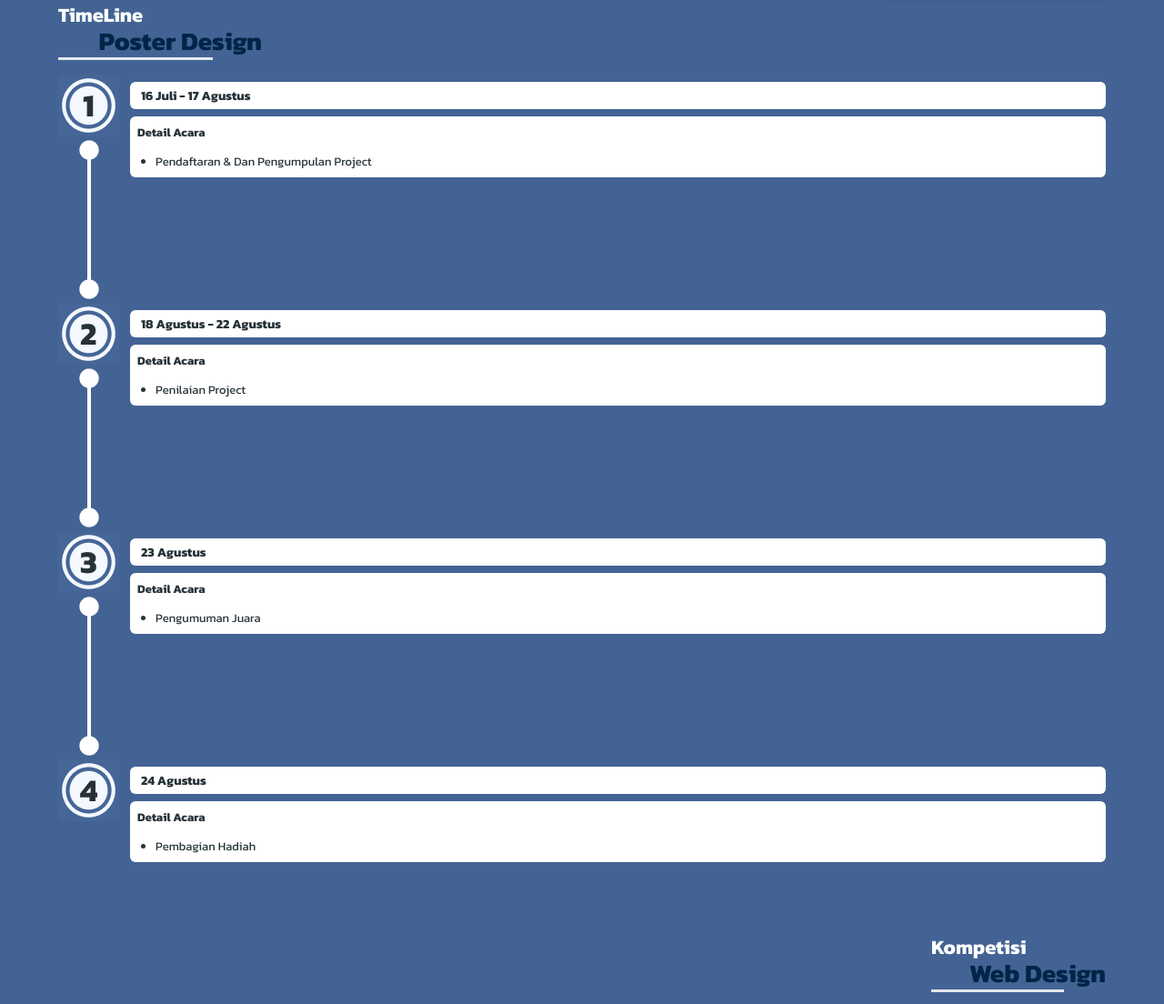
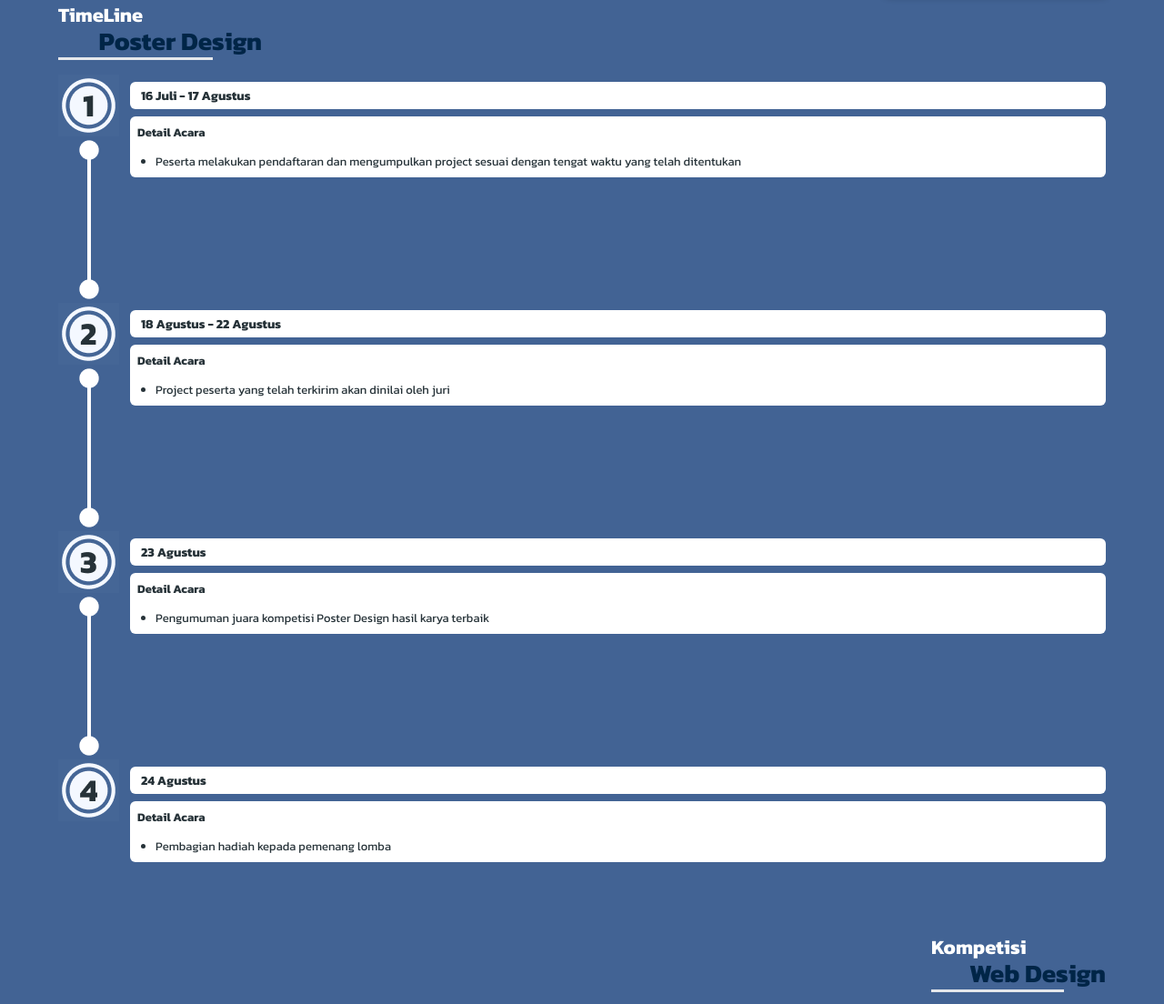
Before and after one commit to EevnxX1/itfest, a website: page index.html in a window 1280 px wide. Shown: the part 5614-6718 px from the top of the page at 91% size. Drawn offline with nearby package versions, Linux system fonts and the light colour scheme; a web font is replaced by a local one.

Commit message:
Project Jadi Tahap 3

```diff
--- a/index.html
+++ b/index.html
@@ -405,7 +405,7 @@
                     <h2 class="font-bold">Detail Acara</h2>
                   </div>
                   <ul class="list-disc ml-5 flex flex-col gap-y-3">
-                    <li>Pendaftaran & Dan Pengumpulan Project</li>
+                    <li>Peserta melakukan pendaftaran dan mengumpulkan project sesuai dengan tengat waktu yang telah ditentukan</li>
                   </ul>
                 </div>
                 <!-- End Detail Ket -->
@@ -438,7 +438,7 @@
                     <h2 class="font-bold">Detail Acara</h2>
                   </div>
                   <ul class="list-disc ml-5 flex flex-col gap-y-3">
-                    <li>Penilaian Project</li>
+                    <li>Project peserta yang telah terkirim akan dinilai oleh juri</li>
                   </ul>
                 </div>
                 <!-- End Detail Ket -->
@@ -471,7 +471,7 @@
                     <h2 class="font-bold">Detail Acara</h2>
                   </div>
                   <ul class="list-disc ml-5 flex flex-col gap-y-3">
-                    <li>Pengumuman Juara</li>
+                    <li>Pengumuman juara kompetisi Poster Design hasil karya terbaik</li>
                   </ul>
                 </div>
                 <!-- End Detail Ket -->
@@ -501,7 +501,7 @@
                     <h2 class="font-bold">Detail Acara</h2>
                   </div>
                   <ul class="list-disc ml-5 flex flex-col gap-y-3">
-                    <li>Pembagian Hadiah</li>
+                    <li>Pembagian hadiah kepada pemenang lomba</li>
                   </ul>
                 </div>
                 <!-- End Detail Ket -->
```
